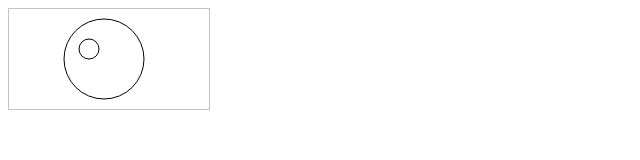
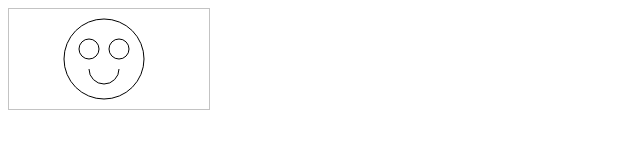
Before and after one commit to JosiahAquino/JosiahAquino.github.io, a plain HTML site: page activities/html5/canvas.html in a window 1280 px wide. Shown: the full height of the page, 0-640 px from the left. Drawn offline with Linux system fonts and the light colour scheme.

Commit message:
HTML5 example

```diff
--- a/activities/html5/canvas.html
+++ b/activities/html5/canvas.html
@@ -14,10 +14,19 @@
         ctx.arc(95,50,40,0,2*Math.PI);  //draw arc whose x is 95, y is 50, radius 40, start at 0 angle, end at 2*Math.PI angle
         ctx.stroke();  //end drawing
 
-        ctx.beginPath();  //start drawing
-        ctx.arc(80,40,10,0,2*Math.PI); //draw smaller cirle (because circle above is bigger)
+		 ctx.beginPath();  //start drawing
+        ctx.arc(80,40,10,0,2*Math.PI); //draw smaller cirle on the left (because circle above is bigger)
         ctx.stroke();  //end drawing
         ctx.closePath();
+
+        ctx.beginPath();  //start drawing
+        ctx.arc(110,40,10,0,2*Math.PI); //draw smaller cirle on the right (because circle above is bigger)
+        ctx.stroke();  //end drawing
+        ctx.closePath();
+
+		 ctx.beginPath();  //start drawing
+        ctx.arc(95,60,15,0,1*Math.PI);  //draw arc whose x is 95, y is 60, radius 15, start at 0 angle, end at 1*Math.PI angle to get the half of the circle
+        ctx.stroke();  //end drawing
         </script>
     </body>
 </html>
```
